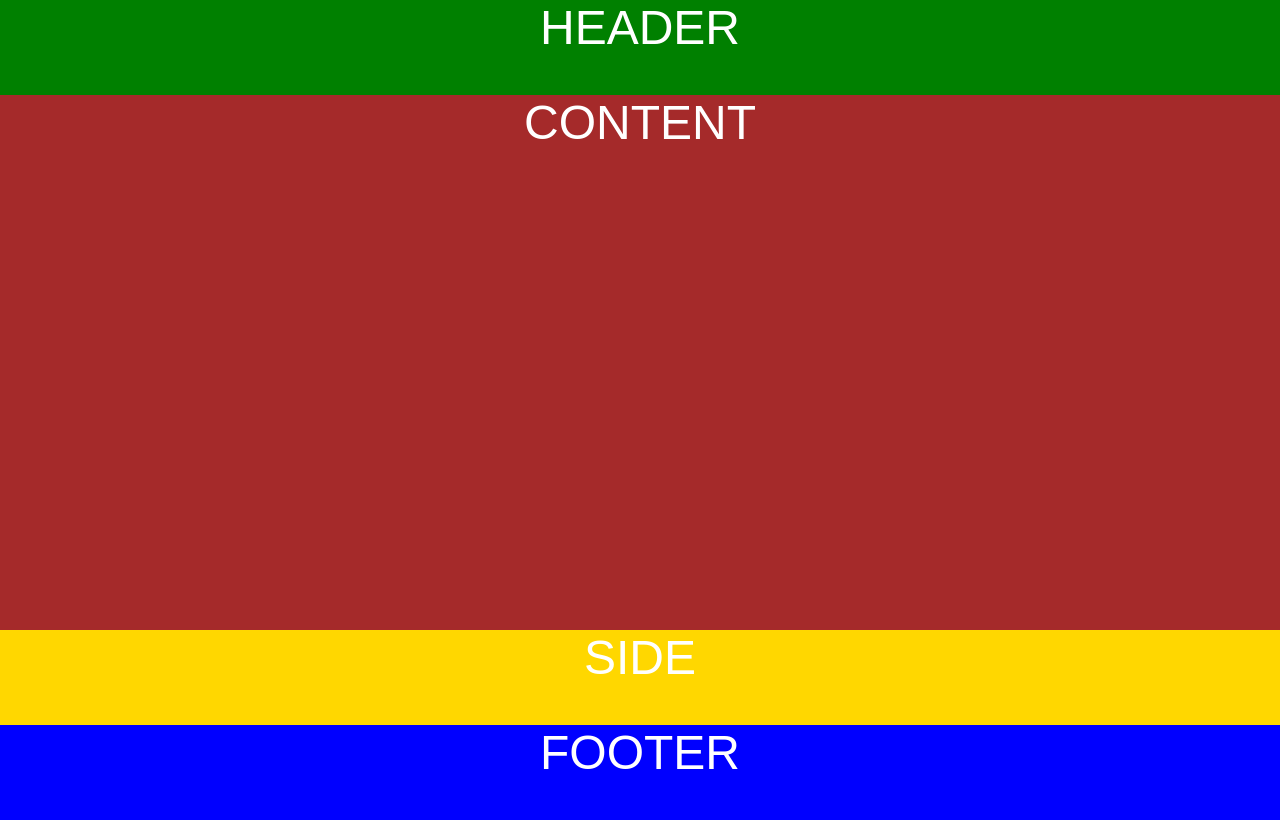
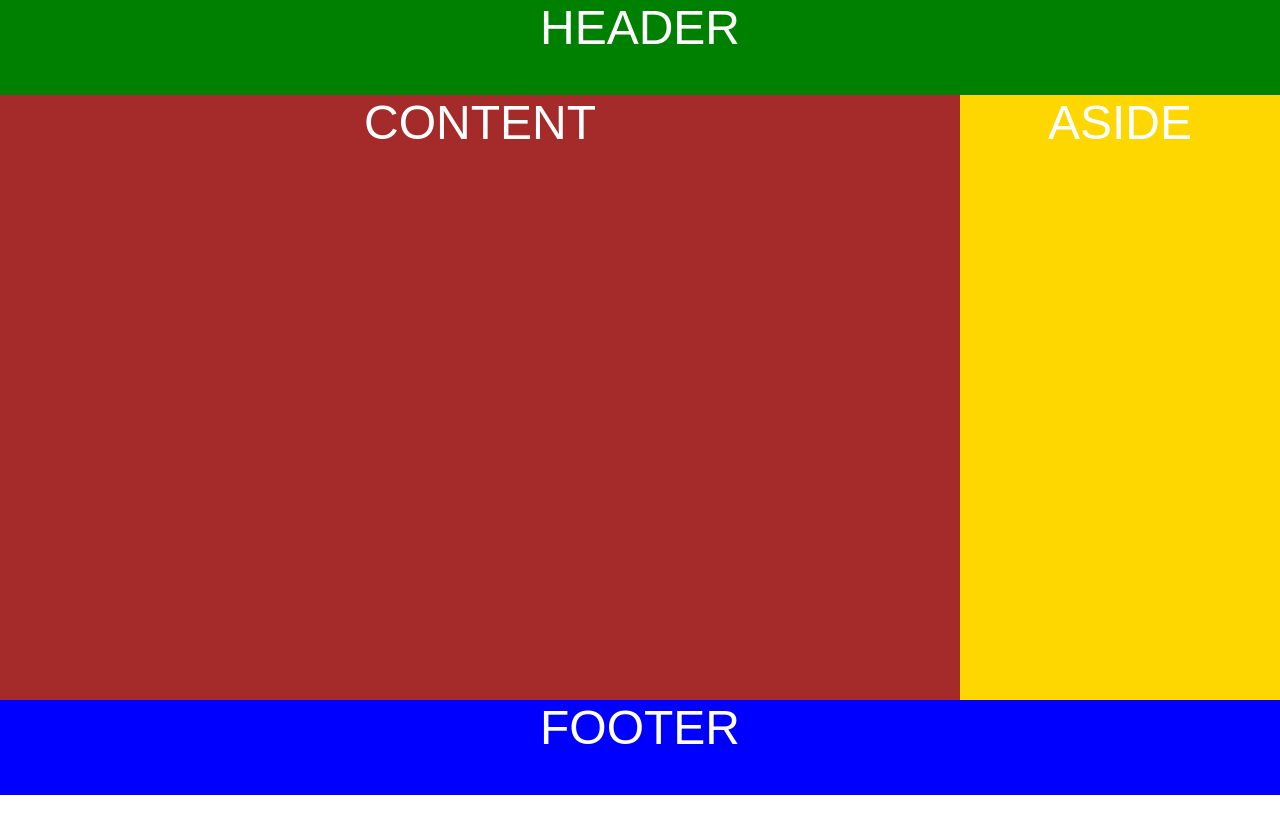
Before and after one commit to Massambatouba/flexbox_mibile_desktop_tablette, a plain HTML site: page index.html in a window 1280 px wide. Drawn offline with Linux system fonts and the light colour scheme.

Commit message:
desktop_flexbox

```diff
--- a/assets/css/style.css
+++ b/assets/css/style.css
@@ -27,3 +27,16 @@ footer{
     background-color: blue;
     padding-bottom: 5vh;
 }
+@media screen and (min-width: 800px) {
+    .main{
+        display: flex;
+    }
+    .content{
+        flex: 3;
+        padding-bottom: 550px;
+    }
+    .side{
+        flex: 1;
+    }
+
+}
--- a/index.html
+++ b/index.html
@@ -13,7 +13,7 @@
         <header>HEADER</header>
         <div class="main">
             <div class="content">CONTENT</div>
-            <div class="side">SIDE</div>
+            <div class="side">ASIDE</div>
         </div>
         <footer>FOOTER</footer>
     </div>
```
